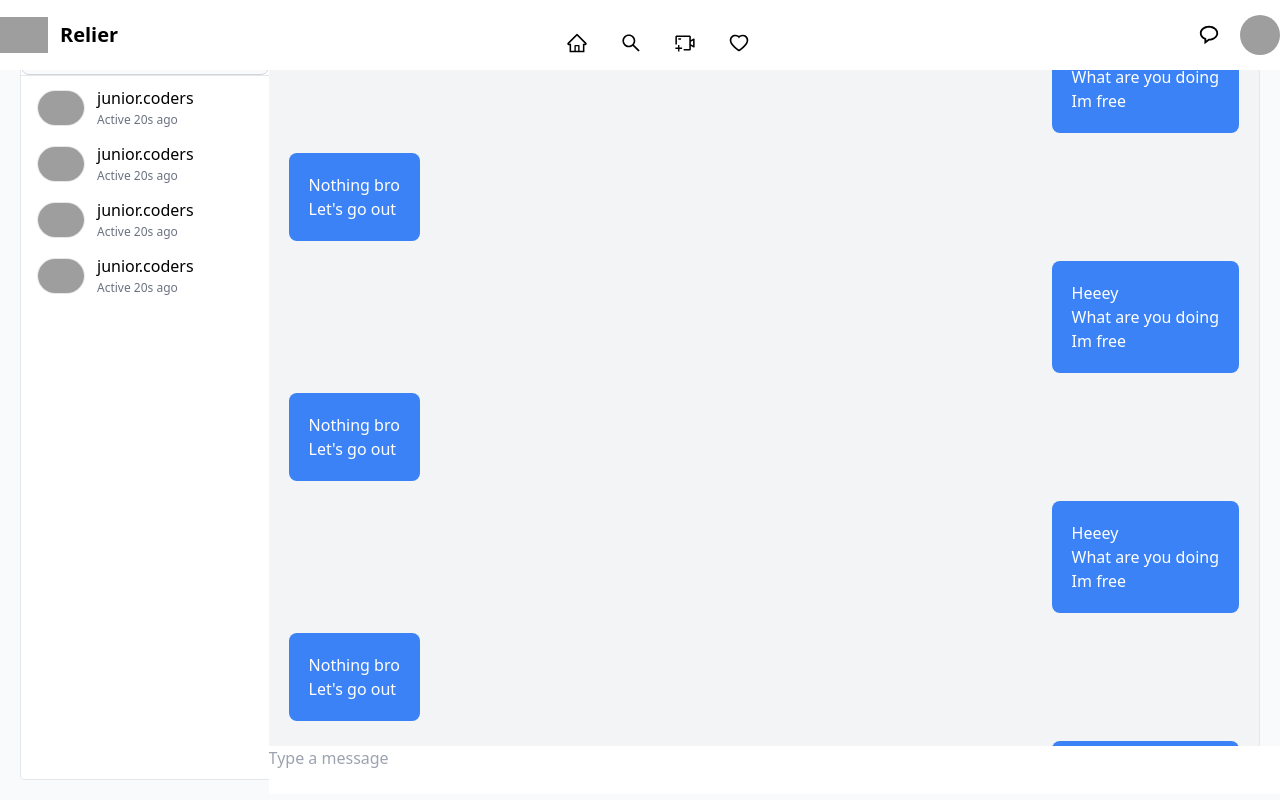
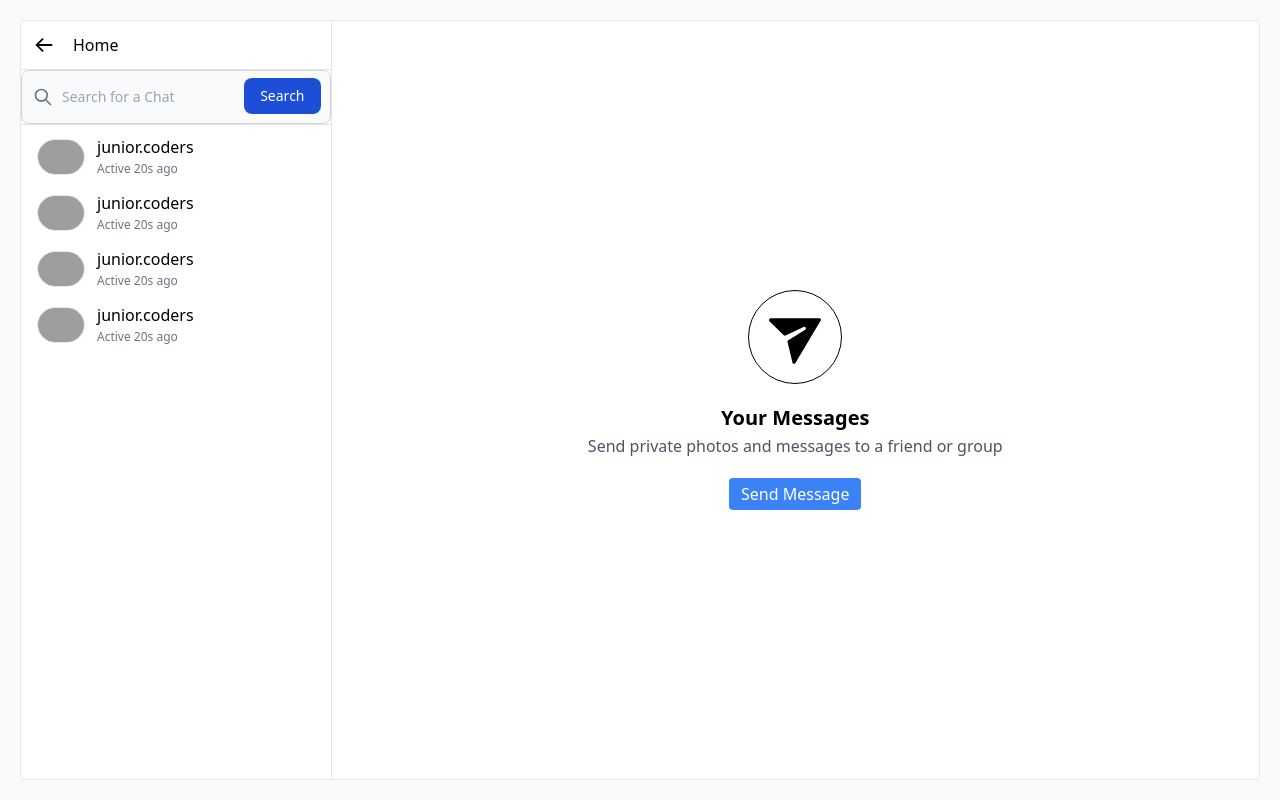
Before and after one commit to RubenStark/RelierFrontEnd, a Next.js app: page /messages in a window 1280 px wide. Built offline with nearby package versions, Linux system fonts and the light colour scheme; grey boxes are pictures that could not be loaded.

Commit message:
finished messages page

```diff
--- a/components/messages/fullMessages.js
+++ b/components/messages/fullMessages.js
@@ -1,4 +1,33 @@
+import { useState } from "react"
+import Message from "./message"
+
 function FullMessages() {
+
+    var [messages, setMessages] = useState(null)
+
+    if (messages) {
+        return (
+            <div className="w-full bg-gray-100 overflow-scroll">
+                {/* Messages */}
+                <div className="w-full flex flex-col-reverse">
+                    <div className="m-5"></div>
+                    <Message />
+                    <Message />
+                    <Message />
+                    <Message />
+                    <Message />
+                    <Message />
+                    <Message />
+                    <Message />
+
+                    <div className="w-full bottom-0 fixed">
+                        <textarea className="w-full" placeholder="Type a message" />
+                    </div>
+                </div>
+            </div>
+        )
+    }
+
     return (
 
         <div className="hidden sm:w-1/2 md:w-2/3 lg:w-3/4 border-l border-gray-200 sm:flex items-center justify-center text-center">
--- a/pages/messages.js
+++ b/pages/messages.js
@@ -1,3 +1,6 @@
+import Link from "next/link";
+import { AiOutlineHome } from "react-icons/ai";
+import { BiArrowBack } from "react-icons/bi";
 import Chat from "../components/messages/chat";
 import FullMessages from "../components/messages/fullMessages";
 import Message from "../components/messages/message";
@@ -7,28 +10,24 @@ import Navbar from "../components/navbar";
 function Messages() {
     return (
         <>
-            <Navbar />
 
+            {/* <Navbar /> */}
             {/* <div className="h-16 md:h-12"></div> */}
-
             <div className="bg-gray-50 w-screen h-screen sm:p-5">
                 <div className="bg-white border border-gray-200 rounded flex h-full ">
                     {/* Left */}
                     <div className="w-full sm:w-1/2 md:w-1/3 lg:w-1/4 h-full">
+
                         {/* Account */}
-                        {/* <div className="border-b border-gray-200 p-3 relative">
-                            <button className="flex items-center mx-auto select-none font-semibold focus:outline-none">
-                                neysidev
-                                <svg className="ml-1 transform rotate-180 translate-y-0.5" height={20} viewBox="0 0 48 48" width={20}>
-                                    <path d="M40 33.5c-.4 0-.8-.1-1.1-.4L24 18.1l-14.9 15c-.6.6-1.5.6-2.1 0s-.6-1.5 0-2.1l16-16c.6-.6 1.5-.6 2.1 0l16 16c.6.6.6 1.5 0 2.1-.3.3-.7.4-1.1.4z" />
-                                </svg>
+                        <div className="border-b border-gray-200 p-3 relative">
+                            <button className="flex items-center">
+                                <Link href="/" className='w-10'>
+                                    <BiArrowBack size={22} />
+                                </Link>
+                                Home
                             </button>
-                            <button className="absolute right-3 top-1/2 transform -translate-y-1/2 focus:outline-none">
-                                <svg height={20} viewBox="0 0 44 44" width={20}>
-                                    <path d="M33.7 44.12H8.5a8.41 8.41 0 01-8.5-8.5v-25.2a8.41 8.41 0 018.5-8.5H23a1.5 1.5 0 010 3H8.5a5.45 5.45 0 00-5.5 5.5v25.2a5.45 5.45 0 005.5 5.5h25.2a5.45 5.45 0 005.5-5.5v-14.5a1.5 1.5 0 013 0v14.5a8.41 8.41 0 01-8.5 8.5z" /><path d="M17.5 34.82h-6.7a1.5 1.5 0 01-1.5-1.5v-6.7a1.5 1.5 0 01.44-1.06L34.1 1.26a4.45 4.45 0 016.22 0l2.5 2.5a4.45 4.45 0 010 6.22l-24.3 24.4a1.5 1.5 0 01-1.02.44zm-5.2-3h4.58l23.86-24a1.45 1.45 0 000-2l-2.5-2.5a1.45 1.45 0 00-2 0l-24 23.86z" /><path d="M38.2 14.02a1.51 1.51 0 01-1.1-.44l-6.56-6.56a1.5 1.5 0 012.12-2.12l6.6 6.6a1.49 1.49 0 010 2.12 1.51 1.51 0 01-1.06.4z" />
-                                </svg>
-                            </button>
-                        </div> */}
+                        </div>
+
                         {/* Group */}
                         <div className="flex items-center justify-between text-sm border-b border-gray-200">
                             {/* Search Bar */}
@@ -47,28 +46,7 @@ function Messages() {
                     </div>
                     {/* Right Full Messages */}
 
-                    {/* <FullMessages /> */}
-
-                    <div className="w-full bg-gray-100 overflow-scroll">
-                        {/* Messages */}
-                        <div className="w-full flex flex-col-reverse">
-                            <div className="m-5"></div>
-                            <Message />
-                            <Message />
-                            <Message />
-                            <Message />
-                            <Message />
-                            <Message />
-                            <Message />
-                            <Message />
-
-                            <div className="w-full bottom-0 fixed">
-                                <textarea className="w-full" placeholder="Type a message" />
-                            </div>
-                        </div>
-                    </div>
-
-
+                    <FullMessages />
 
                 </div>
             </div>
```
